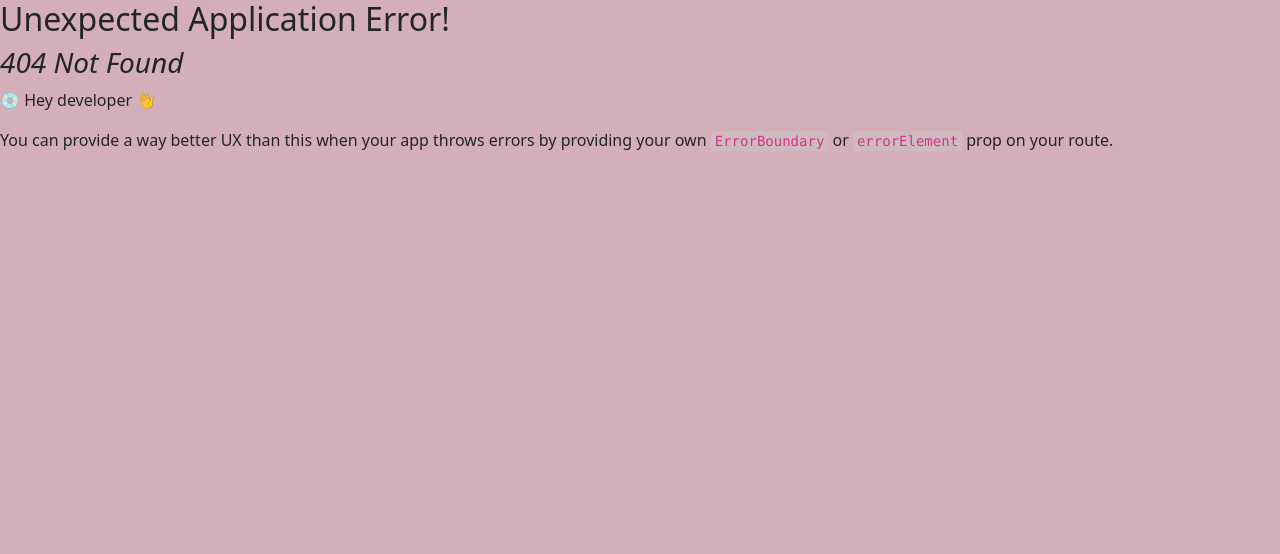
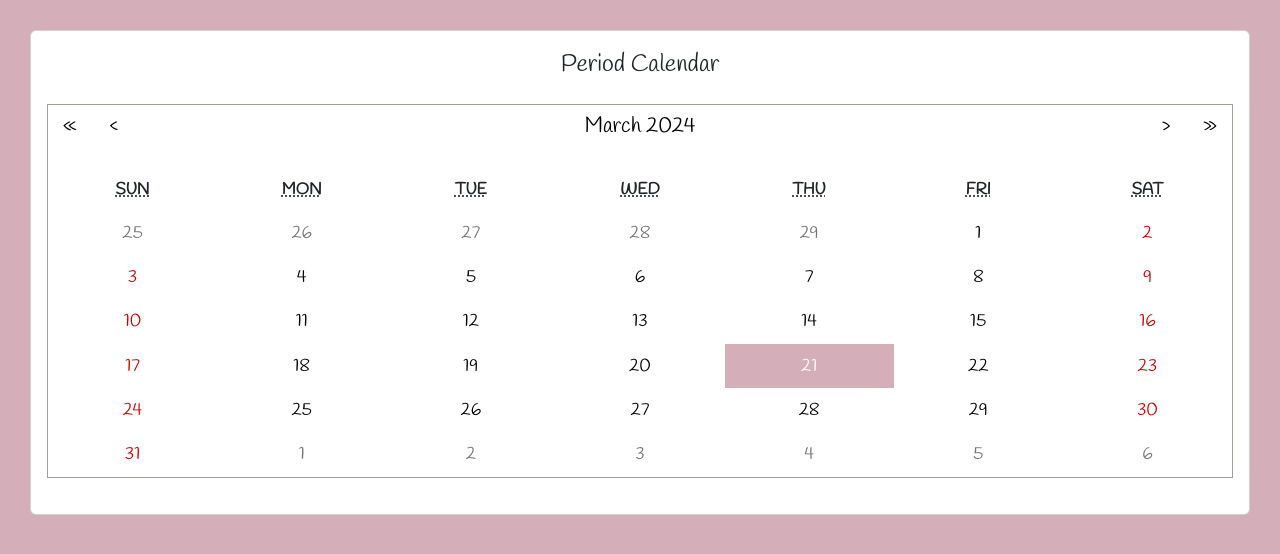
Before and after one commit to paceuniversity/team3spring2024, a React (Create React App) app in the folder moonflo/: page /calendar in a window 1280 px wide. Before the commit this address had no page. Shown: the top 554 px of the page. Built offline with nearby package versions, Linux system fonts and the light colour scheme.

Commit message:
added period calendar with CSS

```diff
--- a/moonflo/package.json
+++ b/moonflo/package.json
@@ -9,6 +9,7 @@
     "bootstrap": "^5.3.3",
     "react": "^18.2.0",
     "react-bootstrap": "^2.10.1",
+    "react-calendar": "^4.8.0",
     "react-datepicker": "^6.3.0",
     "react-dom": "^18.2.0",
     "react-lottie": "^1.2.4",
--- a/moonflo/src/App.js
+++ b/moonflo/src/App.js
@@ -3,6 +3,7 @@ import Question1 from './pages/question1.js';
 import Question2 from './pages/question2.js';
 import Login from './pages/login.js';
 import Signup from './pages/signup.js';
+import Calendar from 'react-calendar';
 
 import './App.css';
 import { First } from 'react-bootstrap/esm/PageItem.js';
@@ -12,7 +13,7 @@ function App() {
   return (
     <div className="App">
       <header className="App-header">
-        <FirstPage/>
+        <Login/>
       </header>
     </div>
   );
--- /dev/null
+++ b/moonflo/src/Calendar.css
@@ -0,0 +1,77 @@
+body{
+  font-family: 'Handlee';
+}
+
+/* Style for the container */
+.react-calendar__navigation {
+  display: flex;
+  justify-content: center;
+  align-items: center;
+}
+
+/* Style for the month label */
+.react-calendar__navigation__label {
+  flex-grow: 0;
+  text-align: center;
+  width: 100px;
+}
+
+/* Style for the navigation buttons */
+.react-calendar__navigation button {
+  margin: 0 50;
+  font-family: 'Handlee';
+}
+
+.react-calendar__tile {
+  font-family: 'Handlee';
+}
+
+
+.calendar-container {
+  display: flex;
+  justify-content: center;
+  align-items: center;
+}
+
+.title{
+  text-align: center;
+  font-size: 3vh;
+}
+
+.calendar{
+  margin: 30px;
+  padding-top: 20px;
+  padding-bottom: 20px;
+}
+
+.react-calendar {
+  width: 100%;
+  margin: auto;
+  font-size: 2.7vh;
+}
+
+.react-calendar__tile--now,
+.react-calendar__tile--active {
+  background-color: #D4AFB9;
+}
+
+
+.react-calendar__tile--now:enabled:hover,
+.react-calendar__tile--now:enabled:focus {
+  background-color: #D4AFB9;
+}
+
+.react-calendar__tile--active:enabled:hover,
+.react-calendar__tile--active:enabled:focus {
+  background: #a9abac;
+}
+
+.react-calendar__month-view__weekdays{
+  font-family: 'Handlee';
+}
+
+/* Style for predicted period */
+.predicted-period {
+  background-color: #eec6c6;
+  color: white;
+}
--- a/moonflo/src/index.js
+++ b/moonflo/src/index.js
@@ -8,11 +8,13 @@ import Question1 from './pages/question1';
 import Question2 from './pages/question2';
 import Question3 from './pages/question3';
 import Question4 from './pages/question4';
+import Calendar from './pages/calendar';
 
 import {
   createBrowserRouter,
   RouterProvider,
 } from "react-router-dom";
+
 
 const router = createBrowserRouter([
   {
@@ -39,6 +41,10 @@ const router = createBrowserRouter([
     path: "question4",
     element: <Question4 />,
   },
+  {
+    path: "calendar",
+    element: <Calendar/>,
+  },
 ]);
 
 const root = ReactDOM.createRoot(document.getElementById('root'));
--- /dev/null
+++ b/moonflo/src/pages/calendar.js
@@ -0,0 +1,58 @@
+import React, { useState, useEffect } from 'react';
+import { useLocation } from 'react-router-dom';
+import Calendar from 'react-calendar';
+import 'react-calendar/dist/Calendar.css';
+import { Card } from 'react-bootstrap';
+import '../Calendar.css';
+
+const PeriodCalendar = () => {
+  const [date, setDate] = useState(new Date());
+  const [predictedPeriodDates, setPredictedPeriodDates] = useState([]);
+  const location = useLocation();
+
+  useEffect(() => {
+    const queryParams = new URLSearchParams(location.search);
+    const lastPeriodDateString = queryParams.get('lastPeriod'); // gets user's last period info
+    const cycleLength = parseInt(queryParams.get('cycleLength')); // gets user's cycle length info
+    const periodLength = parseInt(queryParams.get('periodLength')); // gets user's period length info
+
+    // checking if we have all of the user's required data
+    if (lastPeriodDateString && cycleLength && periodLength) {
+      const lastPeriodDate = new Date(lastPeriodDateString);
+      // calculating predicted start date for next period
+      const predictedStartDate = new Date(lastPeriodDate);
+      predictedStartDate.setDate(predictedStartDate.getDate() + cycleLength);
+
+      const predictedDates = []; // stores predicted period dates
+      // calculates predicted period dates based on the user's period length
+      for (let i = 0; i < periodLength; i++) {
+        const predictedDate = new Date(predictedStartDate);
+        predictedDate.setDate(predictedStartDate.getDate() + i);
+        predictedDates.push(predictedDate);
+      }
+
+      setPredictedPeriodDates(predictedDates);
+    }
+  }, [location]);
+
+  const tileClassName = ({ date }) => {
+    // Checking if the date is present in predicted period dates
+    if (predictedPeriodDates.find((d) => d.toDateString() === date.toDateString())) {
+      return 'predicted-period';
+    }
+    return '';
+  };
+
+  return (
+    <Card className='calendar'>
+      <Card.Title className='title'>Period Calendar</Card.Title>
+      <Card.Body>
+        <div className="calendar-container">
+          <Calendar onChange={setDate} value={date} tileClassName={tileClassName} calendarType='US' />
+        </div>
+      </Card.Body>
+    </Card>
+  );
+};
+
+export default PeriodCalendar;
--- a/moonflo/src/pages/question4.js
+++ b/moonflo/src/pages/question4.js
@@ -27,7 +27,7 @@ const Question4 = () => {
     console.log("Submitted cycle length:", cycleLength);
     console.log("Submitted period length:", periodLength);
 
-   // window.location.href = "";  use to redirect to next page
+    navigate(`/calendar?age=${age}&lastPeriod=${lastPeriod}&cycleLength=${cycleLength}&periodLength=${periodLength}`);
   };
 
   // when user clicks on skip
@@ -37,7 +37,7 @@ const Question4 = () => {
     console.log("Submitted cycle length:", cycleLength);
     console.log("User chose to skip");
 
-   // window.location.href = "";  use to redirect to next page
+    navigate(`/calendar?age=${age}&lastPeriod=${lastPeriod}&cycleLength=${cycleLength}&periodLength=${periodLength}`);
   };
 
   return (
--- a/moonflo/src/pages/signup.js
+++ b/moonflo/src/pages/signup.js
@@ -1,5 +1,5 @@
 import React from 'react';
-import './loginsignup.css'
+import './loginsignup.css';
 
 const Signup= ()=>{
     return (
```
Also changed, not shown: 1 other file (tests, documents, lock files or other folders).
